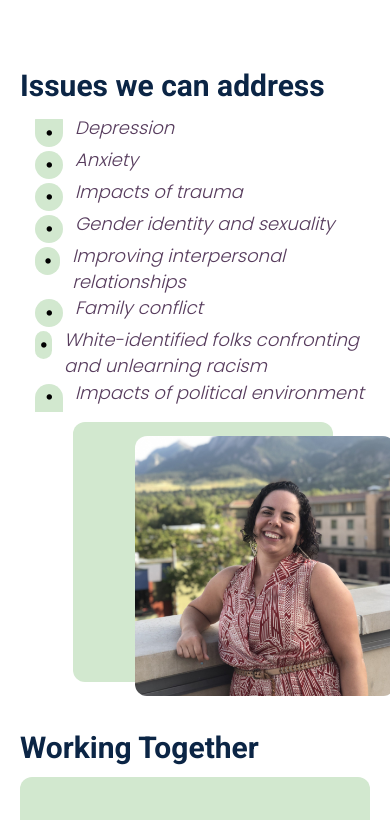
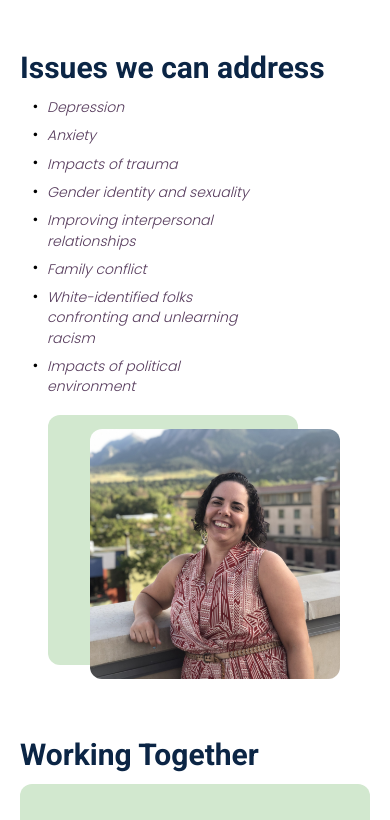
Before and after one commit to matt347/therapy-website-design, a plain HTML site: page frontend/index.html in a window 390 px wide. Shown: the part 1004-1824 px from the top of the page. Drawn offline with Linux system fonts and the light colour scheme.

Commit message:
Finalized Mobile
last tests, check on mobile devices, overall last checks

```diff
--- a/frontend/styles.css
+++ b/frontend/styles.css
@@ -44,8 +44,8 @@ body {
 
 header h1 {
   font-size: 60px;
-  width: 100%;
-  height: 65px;
+  /* width: 100%;
+  height: 65px; */
   margin-bottom: 6px;
   text-align: center;
   /* color: #0b2545;
@@ -320,6 +320,7 @@ img {
         padding: 0 8px;
         text-align: center;
         display: block;
+        margin: 8px auto 4px;
     }
 
     #nav_div nav {
@@ -338,11 +339,28 @@ img {
     .issues-and-profile-container {
         flex-direction: column;
         align-items: flex-start;
+        margin-right: 100px;
+        gap: 24px;
+    }
+
+    .issue-list {
+        margin-left: 10;
     }
 
     .issue-list li {
         white-space: normal;
+        align-items: flex-start;
         gap: 12px;
+        margin-bottom: 8px;
+        font-size: 14px;
+    }
+
+    .issue-list li::before {
+        font-size: 13px;
+        width: 0px;
+        height: 0px;
+        /* border-radius: 9px; */
+        margin-top: 10px;
     }
 
     .profile-wrapper {
@@ -350,7 +368,7 @@ img {
         width: 100%;
         max-width: 260px;
         height: auto;
-        margin: 24px auto 0 auto;
+        margin: 0 auto 24px;
     }
 
     .profile-image, .profile-offset-box {
@@ -362,21 +380,7 @@ img {
 
     .profile-offset-box {
         top: -14px;
-        right: -8px;
-    }
-
-    .issue-list li {
-        white-space: normal;
-        align-items: flex-start;
-        gap: 12px;
-    }
-
-    .issue-list li::before {
-        font-size: 20px;
-        width: 28px;
-        height: 28px;
-        border-radius: 999px;
-        margin-top: 4px;
+        right: -28px;
     }
 
     table tr {
```
